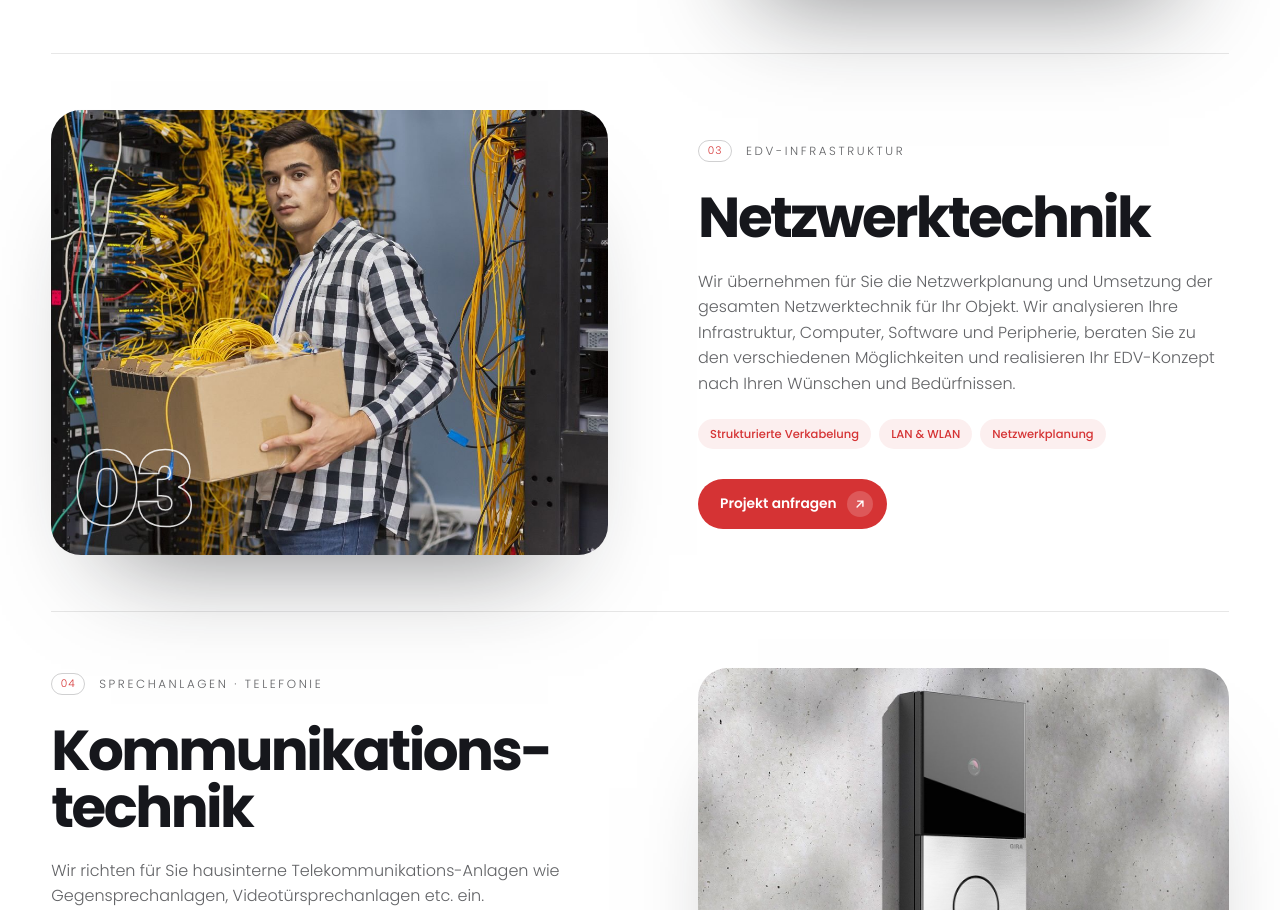
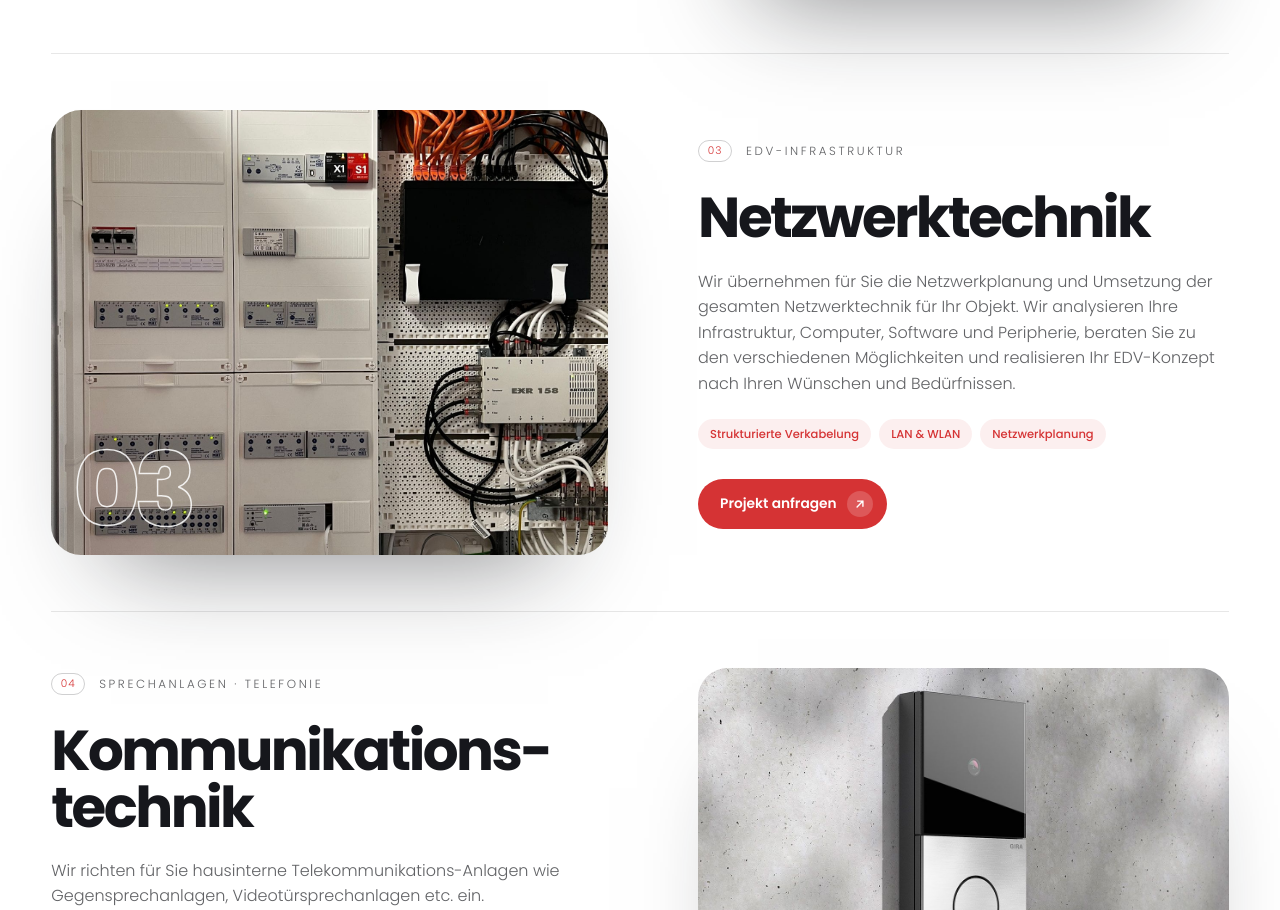
Before and after one commit to shahzadishq/wurmdobler, a plain HTML site: page unsere-dienstleistungen/index.html in a window 1280 px wide. Shown: the part 1975-2885 px from the top of the page. Drawn offline with Linux system fonts and the light colour scheme.

Commit message:
Dienstleistungen: Netzwerktechnik row uses real client photo (cabinet with patch panel) instead of stock
Co-Authored-By: Claude Opus 5.5 <noreply@anthropic.com>
Claude-Session: https://claude.ai/code/session_0127EAgXW1hQFTXMnaK2pzAc

```diff
--- a/premium/pages.css
+++ b/premium/pages.css
@@ -279,3 +279,4 @@ a.cinfo-card:hover { transform: translateY(-6px); box-shadow: 0 40px 70px -45px
 .cert { min-width: 0; }
 .cert-cap b { min-width: 0; hyphens: auto; -webkit-hyphens: auto; overflow-wrap: anywhere; }
 @media (max-width: 860px) { .certs { grid-template-columns: repeat(2, minmax(0, 1fr)); } }
+.srow-media img.img-right { object-position: 85% 50%; }
--- a/unsere-dienstleistungen/index.html
+++ b/unsere-dienstleistungen/index.html
@@ -111,7 +111,7 @@
       </div>
     </article>
     <article class="srow" id="netzwerktechnik">
-      <figure class="srow-media" data-reveal><img src="../assets/photos/netzwerk-rack.jpg" alt="Techniker mit Patchkabeln vor einem Netzwerkschrank" loading="lazy" /><span class="srow-no">03</span></figure>
+      <figure class="srow-media" data-reveal><img class="img-right" src="../assets/photos/work1.jpeg" alt="Zählerschrank mit Multimediafeld, Patchpanel und Netzwerkverteilung" loading="lazy" /><span class="srow-no">03</span></figure>
       <div class="srow-copy">
         <p class="eyebrow" data-reveal><span>03</span> EDV-Infrastruktur</p>
         <h2 class="srow-title" data-reveal>Netzwerk&shy;technik</h2>
```
